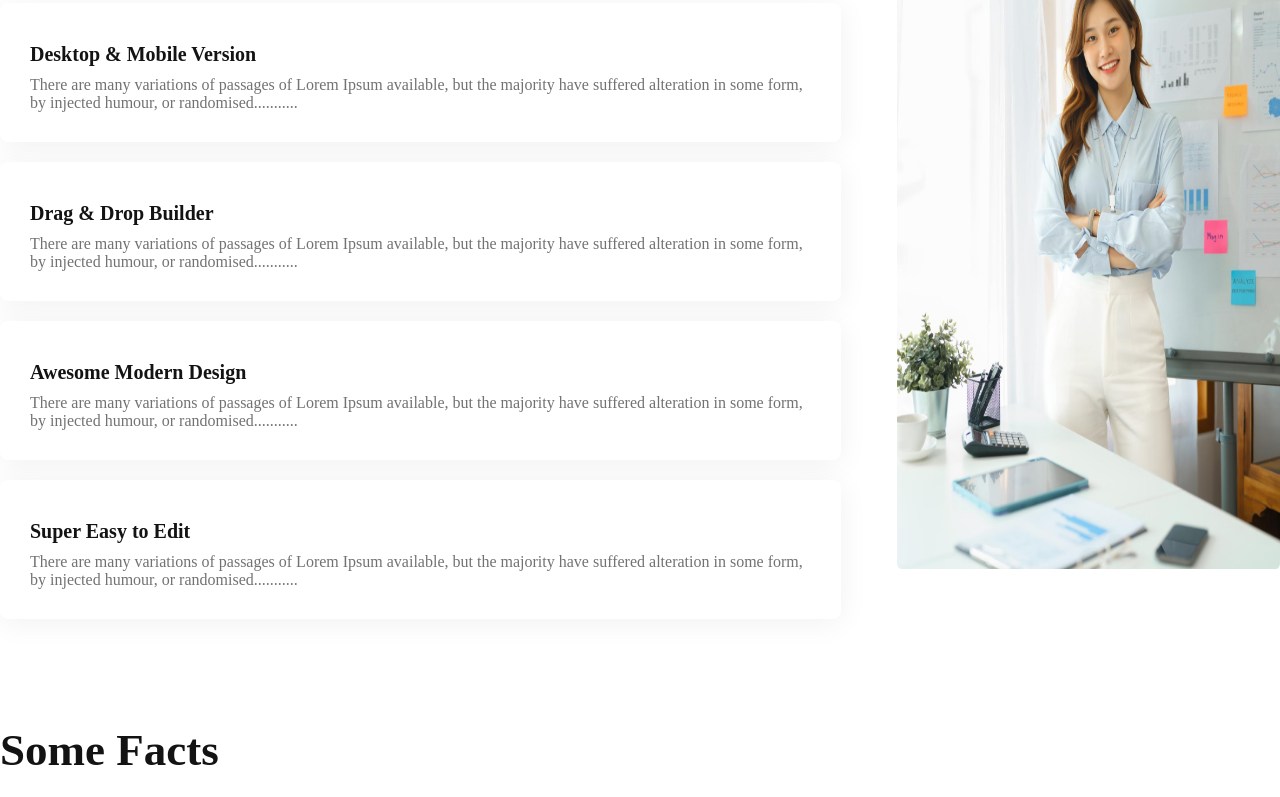
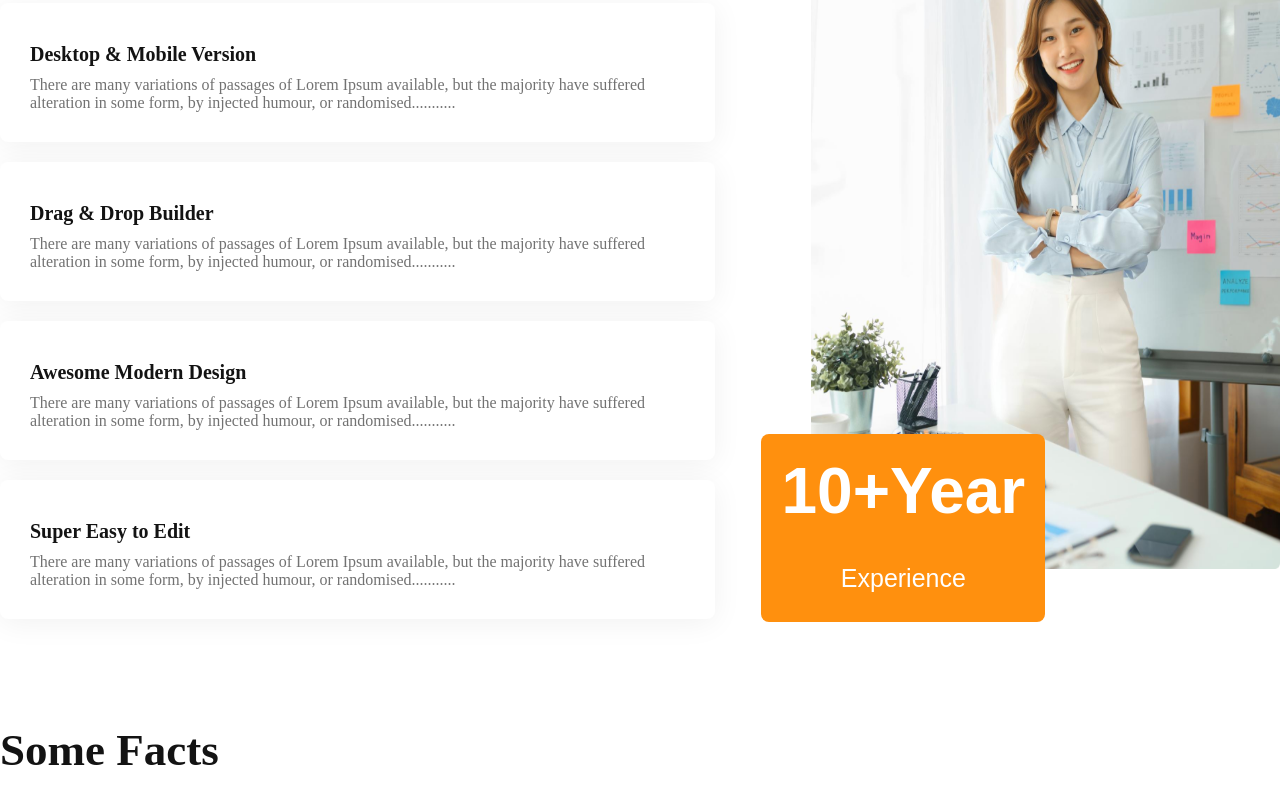
Before and after one commit to alamin-shanto/G3-Architects-Project, a plain HTML site: page index.html in a window 1280 px wide. Shown: the part 2281-3078 px from the top of the page. Drawn offline with Linux system fonts and the light colour scheme.

Commit message:
completed all sections & media query for small devices

```diff
--- a/index.html
+++ b/index.html
@@ -145,6 +145,14 @@
 
           <div class="section2-content-img">
             <img src="./images/architect.png" alt="" class="section2-img" />
+            <button class="section2-content-button">
+              <p class="section2-content-title1 bold64">
+                10+Year <br />
+                <span class="section2-content-title2 medium25"
+                  >Experience
+                </span>
+              </p>
+            </button>
           </div>
         </div>
       </section>
--- a/style.css
+++ b/style.css
@@ -71,6 +71,11 @@
 .medium45 {
   font-weight: 500;
   font-size: 2.8125rem;
+}
+
+.medium25 {
+  font-weight: 500;
+  font-size: 1.5624rem;
 }
 
 .medium18 {
@@ -217,7 +222,7 @@
 
 .section2-content {
   display: flex;
-  gap: 3.5rem;
+  gap: 6rem;
   height: 100%;
   width: 100%;
 }
@@ -257,6 +262,16 @@
 img.section2-img {
   height: 100%;
   width: 100%;
+}
+
+.section2-content-button {
+  background-color: #ff900e;
+  color: #ffffff;
+  padding: 20px;
+  border: none;
+  border-radius: 8px;
+  margin-top: -150px;
+  margin-left: -50px;
 }
 
 /* section 3 design */
@@ -392,6 +407,10 @@ img.section2-img {
     gap: 0px;
   }
 
+  .section2-content-button {
+    display: none;
+  }
+
   /* section 3 design */
 
   .section3 {
```
